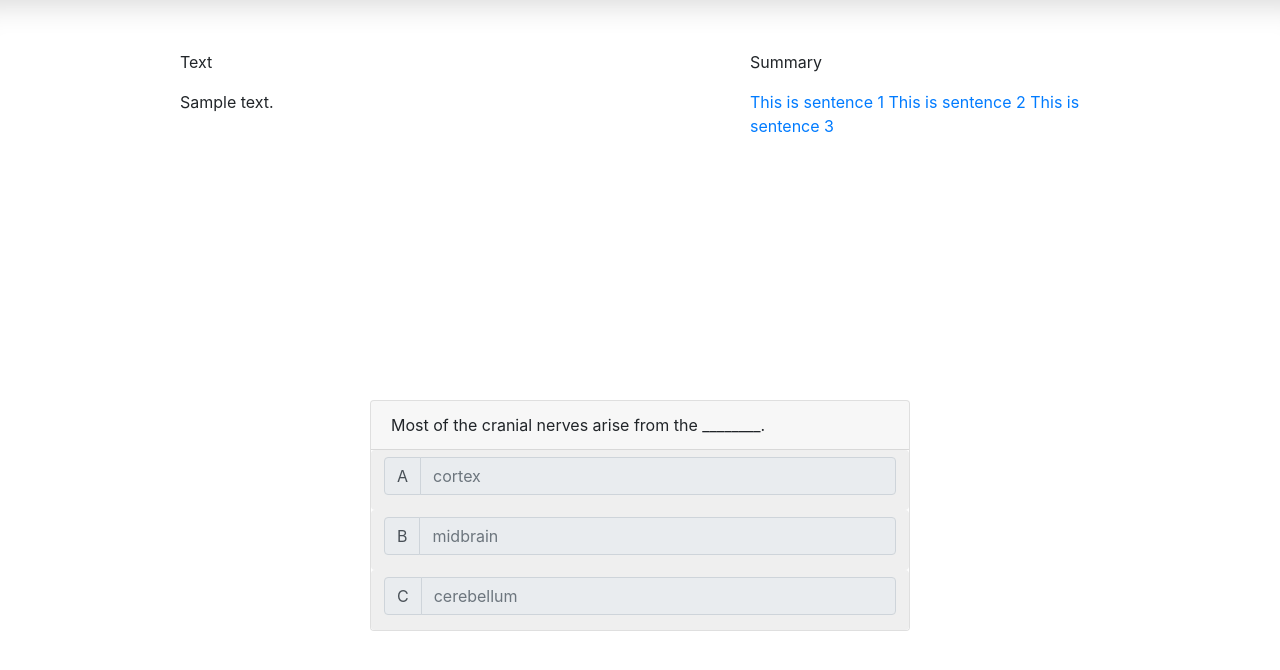
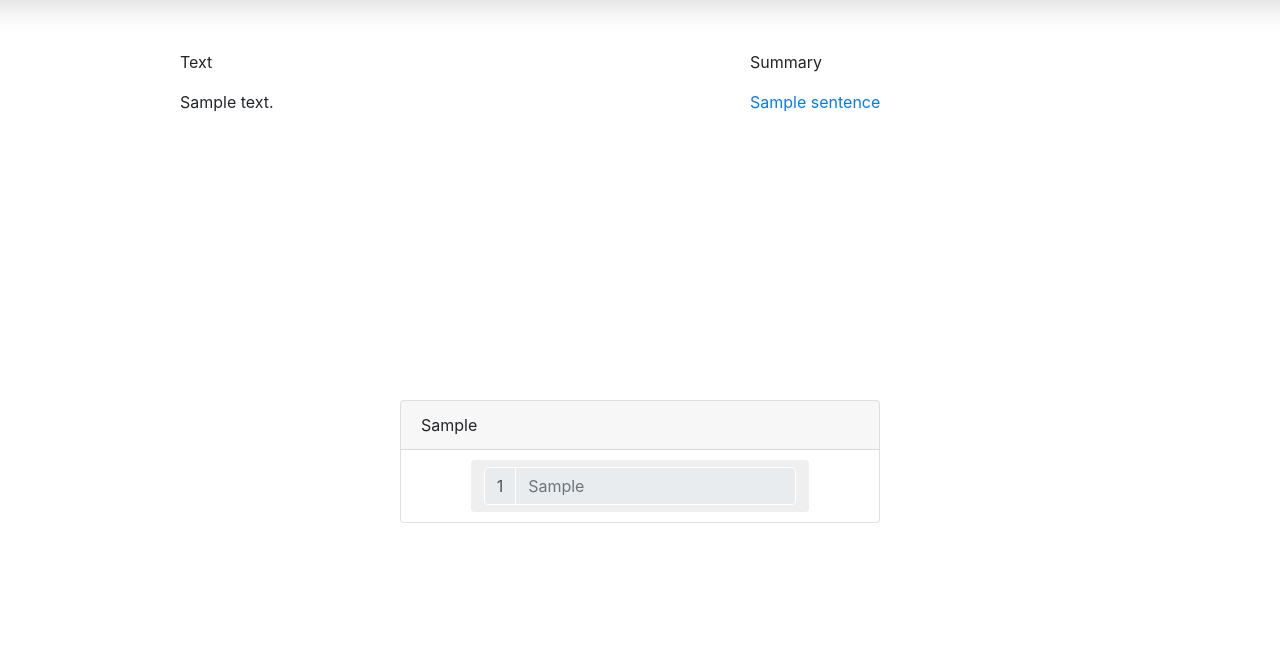
Before and after one commit to qverbeke/hack-psu-sp-2018, a Django app: template vid2quiz/templates/summaryQuizPageText.html in a window 1280 px wide. Shown: the top 670 px of the page. Run offline with Django 3.2, Linux system fonts and the light colour scheme; the template is opened without the code that fills it: most values are stand-ins (such as "Sample title", 1, 10 or a date in 2020); some libraries are stand-ins or nearby versions.

Commit message:
procedurally generates questions on text page

```diff
--- a/vid2quiz/templates/summaryQuizPageText.html
+++ b/vid2quiz/templates/summaryQuizPageText.html
@@ -41,49 +41,41 @@
         </script>
         <div class="summary col-md-4">
             <p>Summary</p>
-            <a href="#hh" onclick="highlightText(this.innerHTML); return false;">This is sentence 1</a>
-            <a href="#hh" onclick="highlightText(this.innerHTML); return false;">This is sentence 2</a>
-            <a href="#hh" onclick="highlightText(this.innerHTML); return false;">This is sentence 3</a>
+            {% for part in summary %}
+            <a href=#{{part.time}} onclick="highlightText(this.innerHTML); return false;">{{part.sentence}}</a>
+            {% endfor %}
         </div>
           <div class="col-md-1"></div>
         </div>
-        <div class="row">
+        {% for question in gap %}
+        <div class="row mc-container">
             <div class="col-md-3"></div>
             <div class="col-md-6">
-                <div class="mc-container">
+                <div class="mc-card">
                     <form class="card question">
-                        <p class="card-header">Most of the cranial nerves arise from the ________.</p>
-                        <button class="btn col-auto">
-                          <label class="sr-only" for="inlineFormInputGroup">Cortex</label>
-                          <div class="input-group mb-2">
-                            <div class="input-group-prepend">
-                              <div class="input-group-text">A</div>
+                        <p class="card-header">{{question.gap_sentence}}</p>
+                        {% for answer in question.distractors %}
+                          <div class="body">
+                          <div class="row">
+                          <div class="col-sm-2"></div>
+                          <button class="btn btn-default col-sm-8 mc-choice" onclick="colorChange(); return false">
+                              <label class="sr-only" for="inlineFormInputGroup"></label>
+                              <div class="input-group">
+                              <div class="input-group-prepend">
+                                <div class="input-group-text" id="choice">{{ forloop.counter }}</div>
+                              </div>
+                            <input class="form-control" id="choice-word" placeholder={{answer}} readonly>
                             </div>
-                          <input class="form-control choice" type="text" placeholder="cortex" readonly>
+                          </button>
                           </div>
-                        </button>
-                        <button class="btn col-auto">
-                          <label class="sr-only" for="inlineFormInputGroup">Midbrain</label>
-                          <div class="input-group mb-2">
-                            <div class="input-group-prepend">
-                              <div class="input-group-text">B</div>
-                            </div>
-                          <input class="form-control" type="text" placeholder="midbrain" readonly>
                           </div>
-                        </button>
-                        <button class="btn col-auto">
-                          <label class="sr-only" for="inlineFormInputGroup">Cerebellum</label>
-                          <div class="input-group mb-2">
-                            <div class="input-group-prepend">
-                              <div class="input-group-text">C</div>
-                            </div>
-                          <input class="form-control" type="text" placeholder="cerebellum" readonly>
-                          </div>
-                        </button>
+                        {% endfor %}
                     </form>
                 </div>
             </div>
         </div>
+        {% endfor %}
+
     </div>
 
 </body>
```
